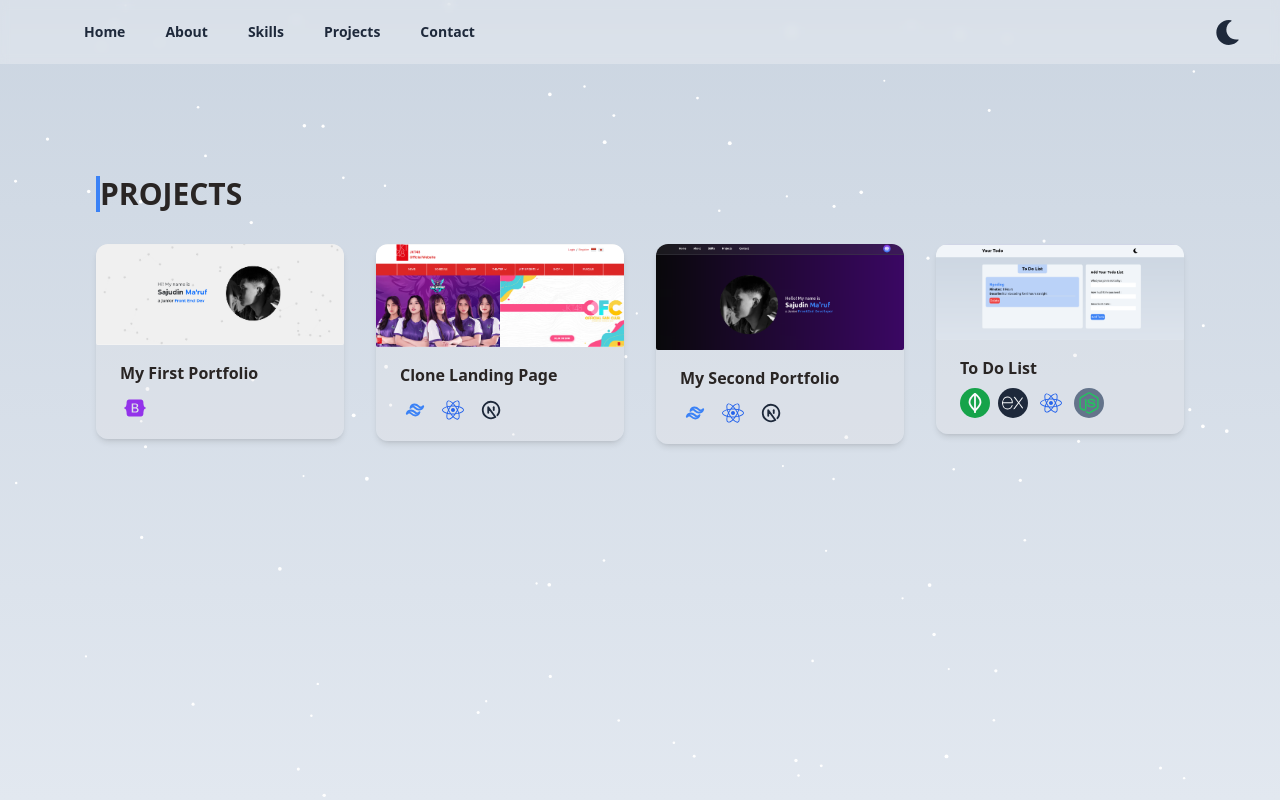
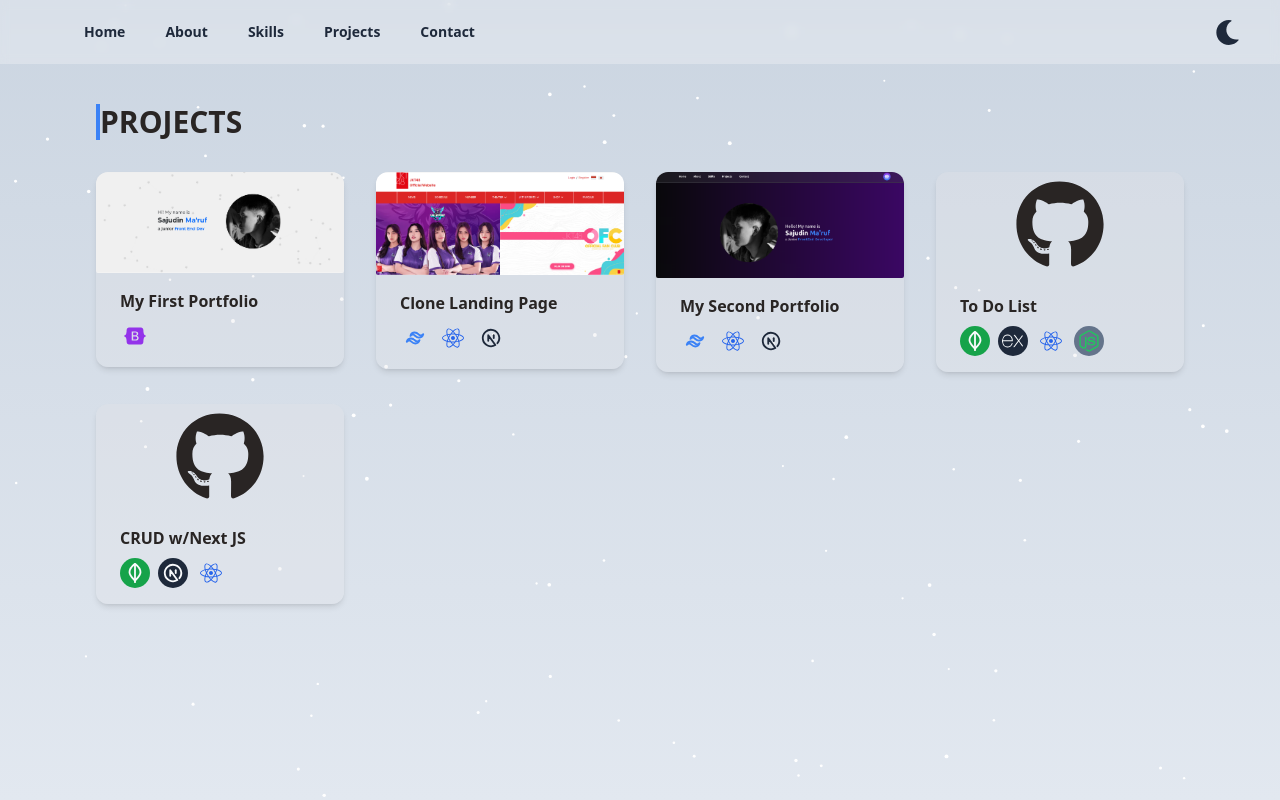
Before and after one commit to Udean777/portfol, a Next.js app: page /projects in a window 1280 px wide. Built offline with nearby package versions, Linux system fonts and the light colour scheme.

Commit message:
nambah & edit projects sec

```diff
--- a/app/projects/page.js
+++ b/app/projects/page.js
@@ -2,7 +2,7 @@ import React from "react";
 import Navbar from "../components/Navbar";
 import Link from "next/link";
 import { TbBrandMongodb, TbBrandNextjs, TbBrandTailwind } from "react-icons/tb";
-import { FaBootstrap, FaNodeJs, FaReact } from "react-icons/fa";
+import { FaBootstrap, FaGithub, FaNodeJs, FaReact } from "react-icons/fa";
 import { SiExpress } from "react-icons/si";
 import "animate.css";
 
@@ -10,7 +10,7 @@ export default function Projects() {
   return (
     <div className="min-h-screen">
       <Navbar />
-      <div className="m-auto py-10 sm:py-20 md:py-28 max-w-6xl px-4 sm:px-6 md:px-8 animate__animated animate__fadeInDown text-stone-800 dark:text-stone-200 overflow-hidden">
+      <div className="m-auto py-5 sm:py-10 max-w-6xl px-4 sm:px-6 md:px-8 animate__animated animate__fadeInDown text-stone-800 dark:text-stone-200 overflow-hidden">
         <h1 className="font-bold border-l-4 border-blue-500 text-3xl sm:text-4xl md:text-3xl mb-6 sm:mb-8">
           PROJECTS
         </h1>
@@ -101,12 +101,7 @@ export default function Projects() {
 
           <Link href="https://github.com/Udean777/todo-deploy" target="__blank">
             <div className="block w-full group hover:scale-105 transition ease-in rounded-xl overflow-hidden shadow-md backdrop-blur-sm bg-zinc-200/30">
-              <img
-                loading="lazy"
-                className="w-full rounded-sm "
-                src="/project4.png"
-                alt="Card Image"
-              />
+              <FaGithub className="flex justify-center m-auto p-2" size={106} />
               <div className="px-6 py-4">
                 <div className="font-bold text-md mb-2">To Do List</div>
                 <div className="flex gap-2">
@@ -131,6 +126,30 @@ export default function Projects() {
               </div>
             </div>
           </Link>
+
+          <Link href="https://github.com/Udean777/next-crud" target="__blank">
+            <div className="block w-full group hover:scale-105 transition ease-in rounded-xl overflow-hidden shadow-md backdrop-blur-sm bg-zinc-200/30">
+              <FaGithub className="flex justify-center m-auto p-2" size={106} />
+              <div className="px-6 py-4">
+                <div className="font-bold text-md mb-2">CRUD w/Next JS</div>
+                <div className="flex gap-2">
+                  {" "}
+                  <TbBrandMongodb
+                    className="bg-green-600 p-1 rounded-full text-slate-50"
+                    size={30}
+                  />
+                  <TbBrandNextjs
+                    className="bg-slate-800 text-slate-50 dark:bg-slate-50 dark:text-slate-800 p-1 rounded-full"
+                    size={30}
+                  />
+                  <FaReact
+                    className="text-blue-600 dark:bg-slate-50 p-1 rounded-full"
+                    size={30}
+                  />
+                </div>
+              </div>
+            </div>
+          </Link>
         </div>
       </div>
     </div>
```
